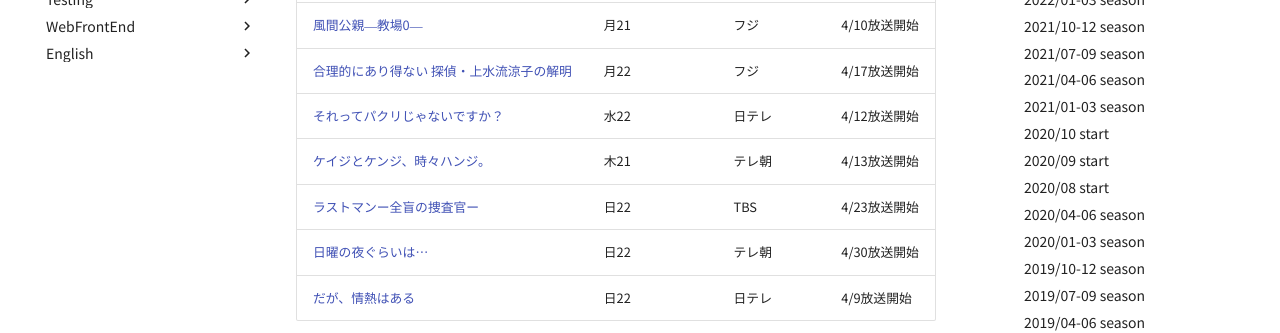
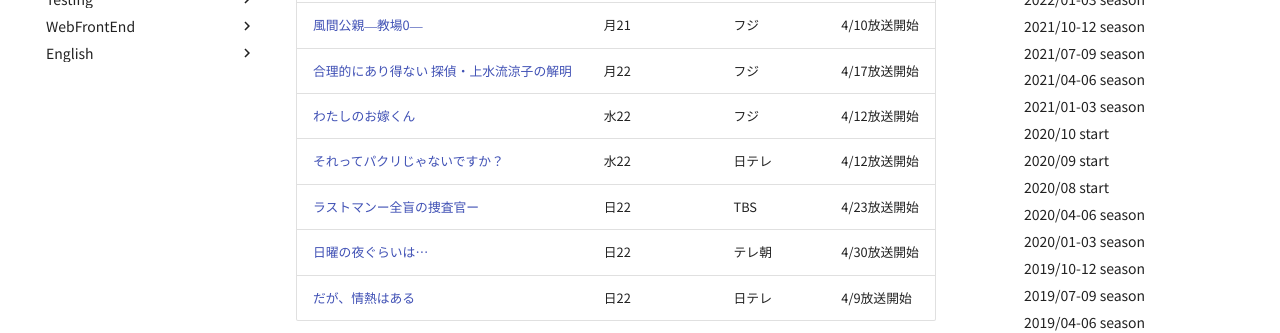
Before and after one commit to aYukiYoshida/tips, an MkDocs documentation site: the page built from docs/favorites/drama.md, in a window 1280 px wide and 900 px high. Shown: the part 274-607 px from the top of the window. Built offline with MkDocs 1.6.1 and Material for MkDocs 9.7.7, drawn with Linux system fonts in a browser that asks for light colours; comment, search, counter and statistics services are not loaded.

Commit message:
[mod] Update table of 2023/04-2023/06 of drama doc

```diff
--- a/docs/favorites/drama.md
+++ b/docs/favorites/drama.md
@@ -6,8 +6,8 @@
 |:-|:-|:-|:-|
 |[風間公親―教場0―](https://www.fujitv.co.jp/kyojo0/)|月21|フジ|4/10放送開始|
 |[合理的にあり得ない 探偵・上水流涼子の解明](https://www.ktv.jp/arienai/)|月22|フジ|4/17放送開始|
+|[わたしのお嫁くん](https://www.fujitv.co.jp/oyome_kun/)|水22|フジ|4/12放送開始|
 |[それってパクリじゃないですか？](https://www.ntv.co.jp/sorepaku/)|水22|日テレ|4/12放送開始|
-|[ケイジとケンジ、時々ハンジ。](https://www.tv-asahi.co.jp/keiji_kenji_hanji/)|木21|テレ朝|4/13放送開始|
 |[ラストマンー全盲の捜査官ー](https://www.tbs.co.jp/lastman_2023_tbs/)|日22|TBS|4/23放送開始|
 |[日曜の夜ぐらいは...](https://www.asahi.co.jp/drama_22_abctv/)|日22|テレ朝|4/30放送開始|
 |[だが、情熱はある](https://www.ntv.co.jp/daga-jyounetsu/)|日22|日テレ|4/9放送開始|
```
